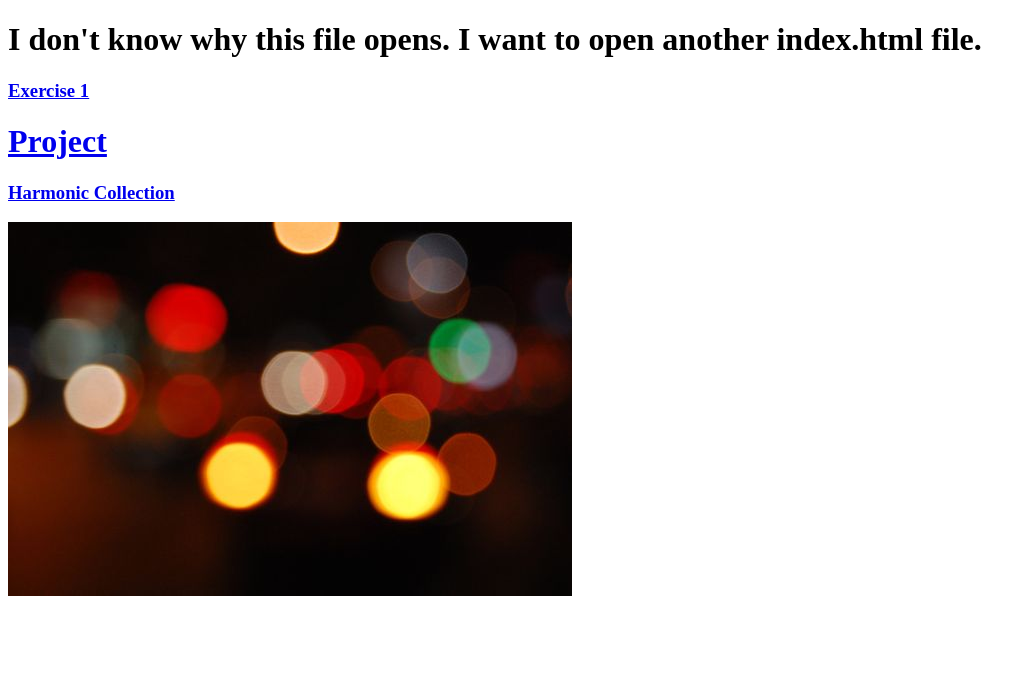
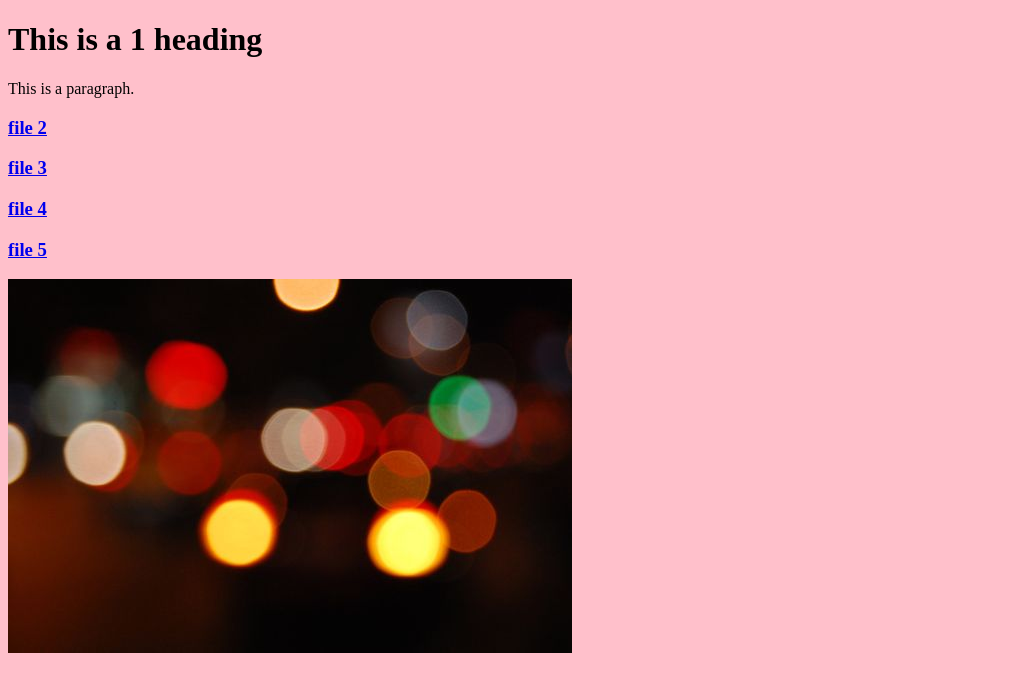
Before and after one commit to kangj064/kangj064.github.io, a plain HTML site: page index.html in a window 1280 px wide. Shown: the whole page, without its empty margins (0-1036 px from the left). Drawn offline with Linux system fonts and the light colour scheme.

Commit message:
Update index.html

```diff
--- a/index.html
+++ b/index.html
@@ -1,28 +1,35 @@
 <!DOCTYPE html>
-<html>
+<html lang="en">
 <head>
-  <meta charset="utf-8">
-  <meta name="viewport" content="width=device-width, initial-scale=1">
-  <title>jisu kang</title>
+  <title>Title of the document</title>
 </head>
 <body>
-
-<h1>I don't know why this file opens. I want to open another index.html file.</h1>
-
-  <a href="exercises/all-html/index.html">
-    <h3>Exercise 1</h3>
-  </a>
-    <a href="exercises/expressive-type"/h3>
-
-<h1>Project</h1>
-
-  <a href="harmonic-collection/index.html">
-    <h3>Harmonic Collection</h3>
-  </a>
-
-
+  <h1>This is a 1 heading</h1>
+  <p>This is a paragraph.</p>
 </body>
 </html>
 
+<a href="../2/index.html">
+    <h3>file 2</h3>
 
-<img src="assets/imgs/a.jpg" alt="name">
+<a href="../3/index.html">
+  <h3>file 3</h3>
+
+<a href="../4/index.html">
+    <h3>file 4</h3>
+
+<a href="../5/index.html">
+      <h3>file 5</h3>
+
+
+<style>
+body {
+  background-color: pink
+}
+</style>
+
+
+      <link rel="stylesheet" href="assets/main.css">
+</a>
+
+      <img src="./kangj064.github.io/assets/imgs/a.jpg" alt="name">
```
